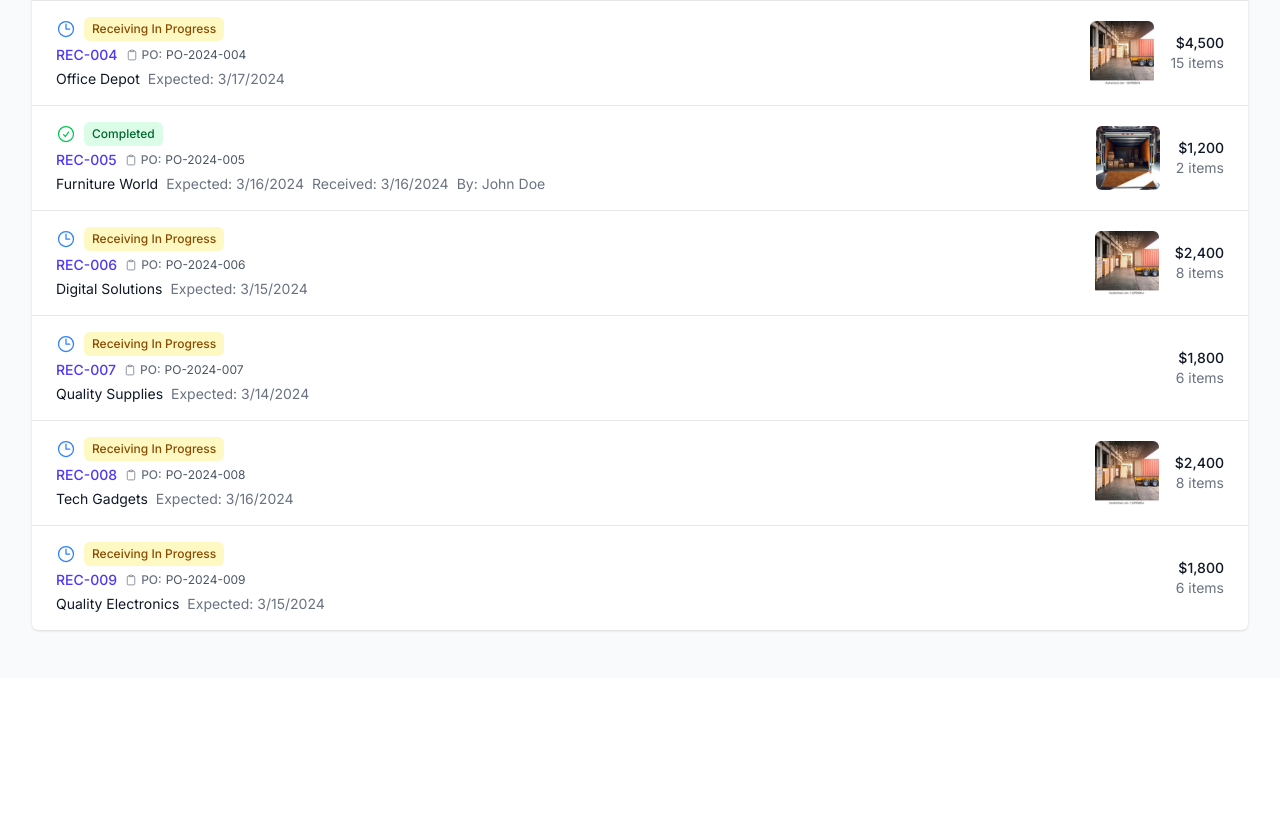
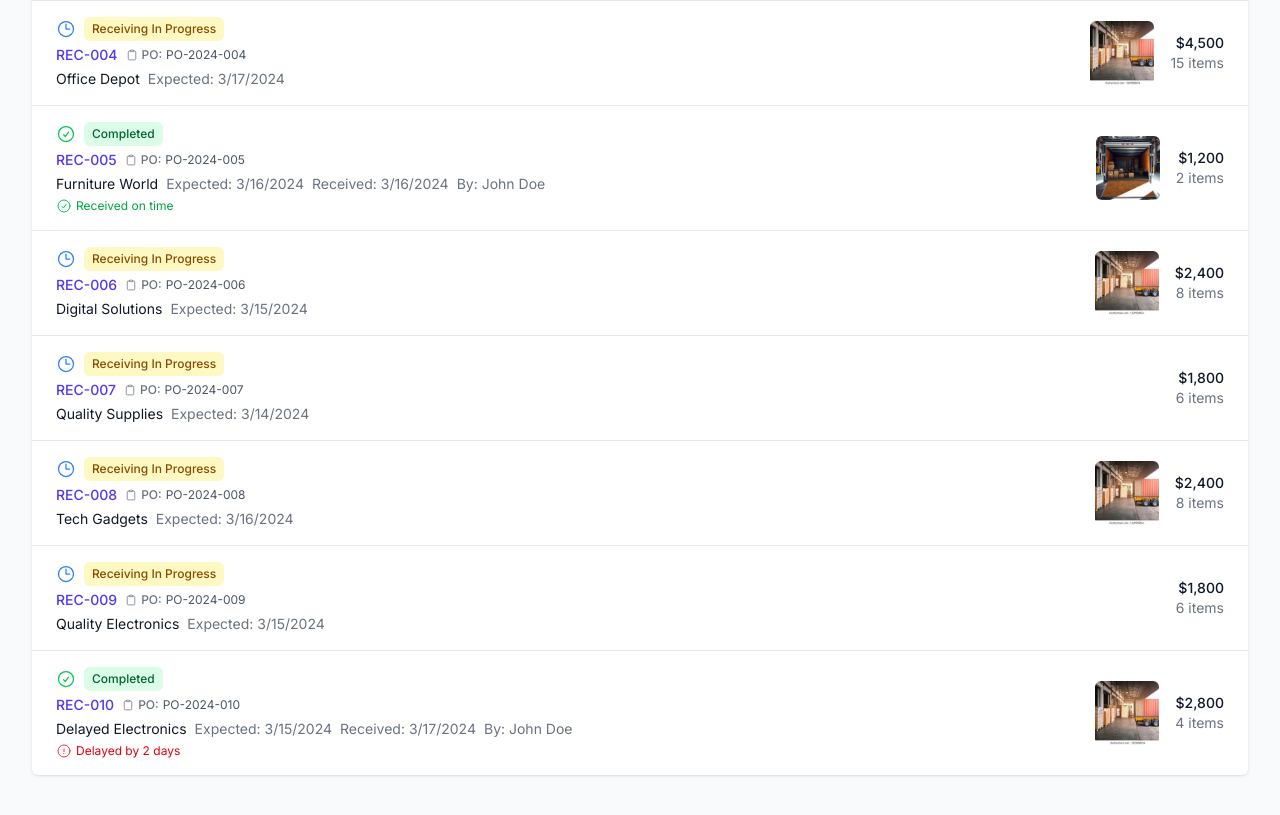
Before and after one commit to nacharyadev/item-receipts-ux, a Next.js app: page / in a window 1280 px wide. Shown: the part 740-1555 px from the top of the page. Before the commit the page ends 1418 px from the top, so only its background shows below. Built offline with nearby package versions, Linux system fonts and the light colour scheme.

Commit message:
add indicator for delivery status of completed receipt

```diff
--- a/src/app/page.tsx
+++ b/src/app/page.tsx
@@ -338,6 +338,42 @@ export default function Home() {
         }
       ],
       poNumbers: ['PO-2024-009']
+    },
+    {
+      id: '10',
+      receiptNumber: 'REC-010',
+      vendorName: 'Delayed Electronics',
+      status: 'completed',
+      expectedDate: new Date('2024-03-15'),
+      receivedDate: new Date('2024-03-17'),
+      receivedBy: 'John Doe',
+      totalItems: 4,
+      totalAmount: 2800.00,
+      priority: 'high',
+      items: [
+        {
+          id: '10-1',
+          name: 'Gaming Monitor',
+          quantity: 2,
+          unitPrice: 800.00,
+          totalPrice: 1600.00,
+          sku: 'MON-002',
+          category: 'Electronics',
+          priority: 'high'
+        },
+        {
+          id: '10-2',
+          name: 'Gaming Keyboard',
+          quantity: 2,
+          unitPrice: 600.00,
+          totalPrice: 1200.00,
+          sku: 'KBD-002',
+          category: 'Electronics',
+          priority: 'high'
+        }
+      ],
+      poNumbers: ['PO-2024-010'],
+      thumbnailUrl: '/shipment1.jpeg'
     }
   ];
 
--- a/src/components/ReceiptList.tsx
+++ b/src/components/ReceiptList.tsx
@@ -12,7 +12,8 @@ import {
   ArrowPathIcon,
   CheckBadgeIcon,
   XCircleIcon,
-  ClipboardIcon
+  ClipboardIcon,
+  ExclamationCircleIcon
 } from '@heroicons/react/24/outline';
 import Image from 'next/image';
 
@@ -104,6 +105,29 @@ export default function ReceiptList({
     ).join(' ');
   };
 
+  const getDeliveryStatus = (receipt: ItemReceipt) => {
+    if (receipt.status === 'completed') {
+      const expectedDate = new Date(receipt.expectedDate);
+      const receivedDate = new Date(receipt.receivedDate);
+      const diffDays = Math.floor((receivedDate.getTime() - expectedDate.getTime()) / (1000 * 60 * 60 * 24));
+
+      if (diffDays > 0) {
+        return {
+          text: `Delayed by ${diffDays} day${diffDays > 1 ? 's' : ''}`,
+          color: 'text-red-600',
+          icon: <ExclamationCircleIcon className="h-4 w-4 text-red-500" />
+        };
+      } else if (diffDays < 0) {
+        return {
+          text: `Received ${Math.abs(diffDays)} day${Math.abs(diffDays) > 1 ? 's' : ''} early`,
+          color: 'text-green-600',
+          icon: <CheckCircleIcon className="h-4 w-4 text-green-500" />
+        };
+      }
+    }
+    return null;
+  };
+
   return (
     <div className="bg-white shadow overflow-hidden sm:rounded-md">
       <ul role="list" className="divide-y divide-gray-200">
@@ -146,6 +170,27 @@ export default function ReceiptList({
                       </>
                     )}
                   </div>
+                  {receipt.status === 'completed' && (
+                    <div className="mt-1 flex items-center">
+                      {(() => {
+                        const deliveryStatus = getDeliveryStatus(receipt);
+                        if (deliveryStatus) {
+                          return (
+                            <div className={`flex items-center text-xs ${deliveryStatus.color}`}>
+                              {deliveryStatus.icon}
+                              <span className="ml-1">{deliveryStatus.text}</span>
+                            </div>
+                          );
+                        }
+                        return (
+                          <div className="flex items-center text-xs text-green-600">
+                            <CheckCircleIcon className="h-4 w-4 text-green-500" />
+                            <span className="ml-1">Received on time</span>
+                          </div>
+                        );
+                      })()}
+                    </div>
+                  )}
                 </div>
                 <div className="ml-4 flex-shrink-0 flex items-center">
                   {receipt.thumbnailUrl && (
```
